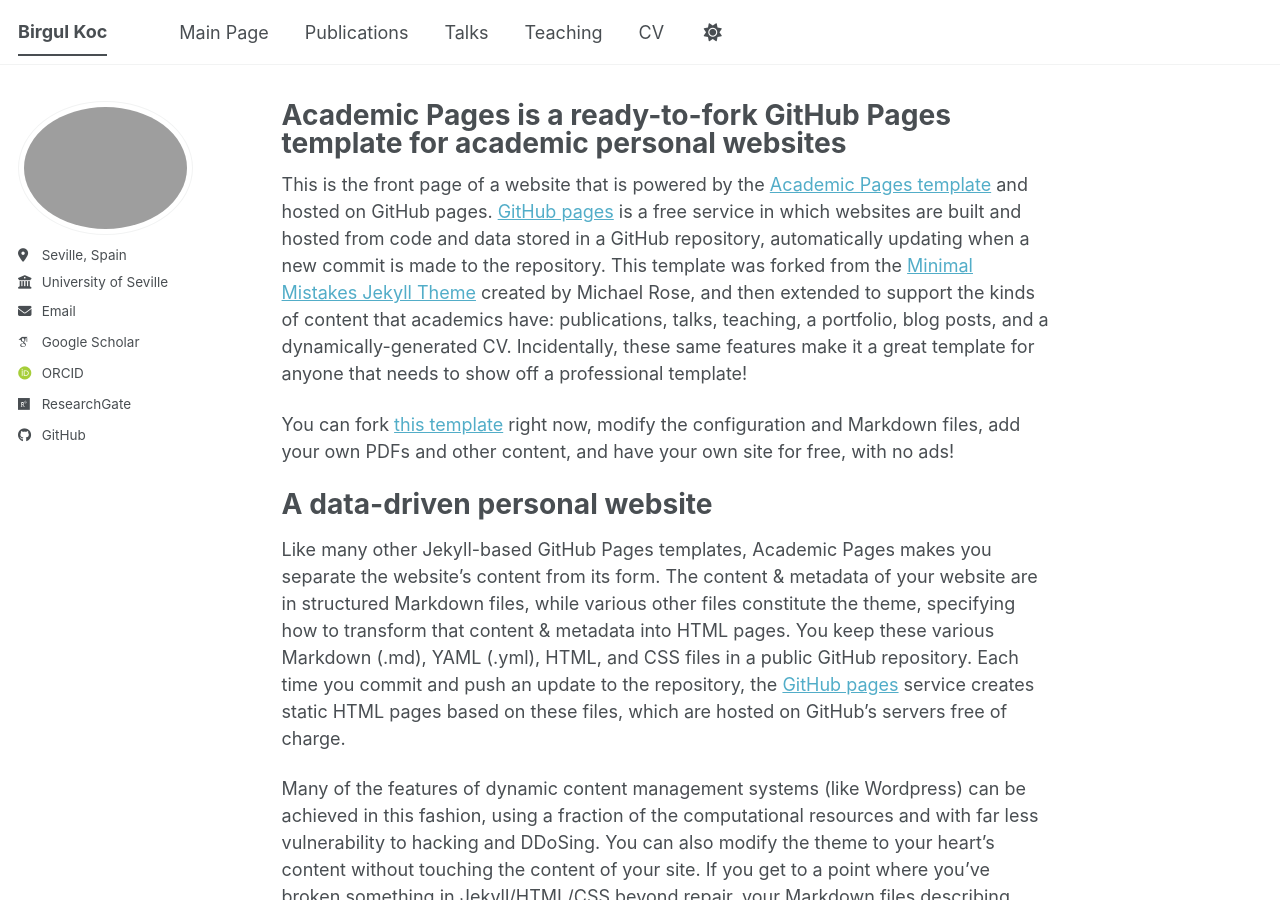
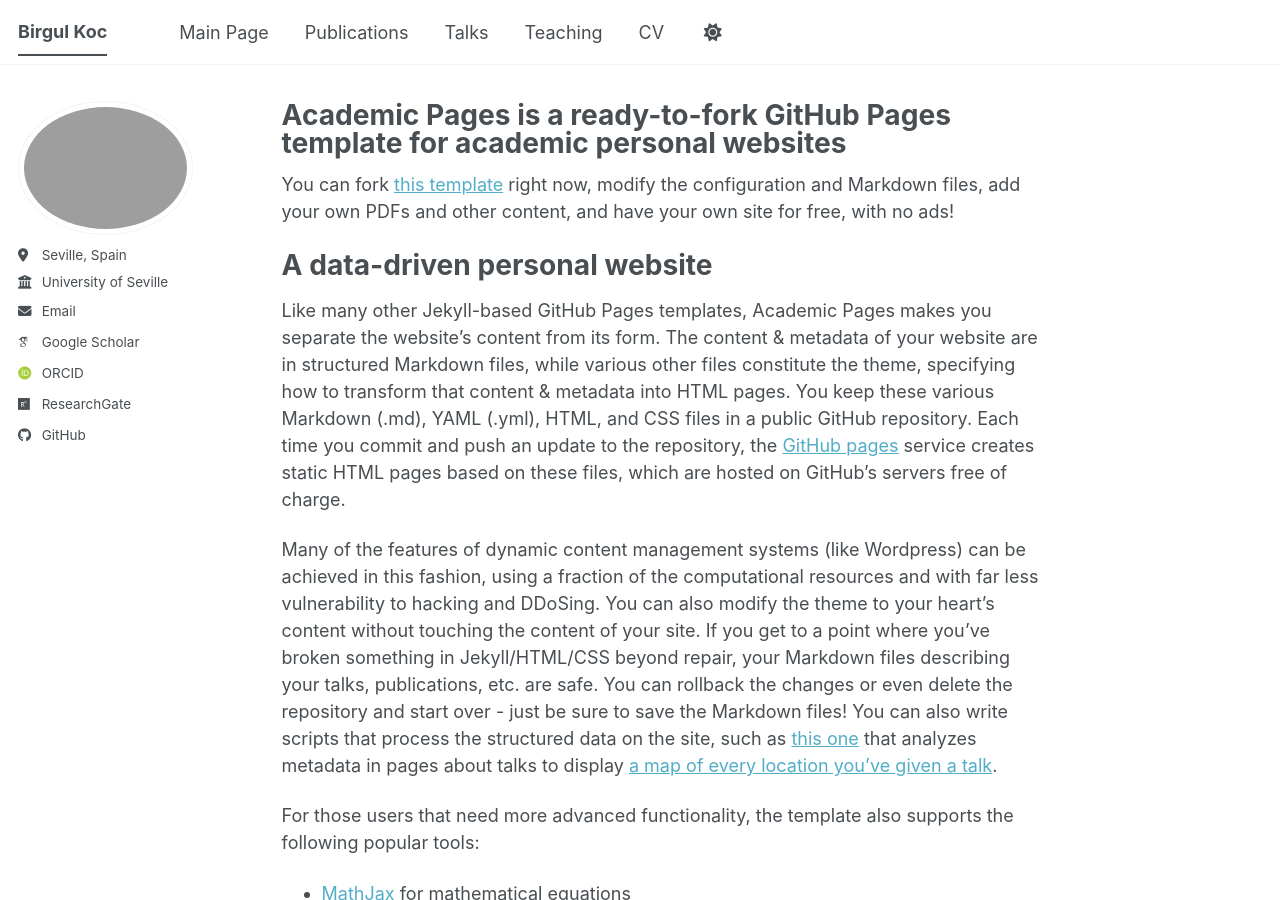
Before and after one commit to birgulkoc/birgulkoc.github.io, a Jekyll site: the page built from _pages/about.md, in a window 1280 px wide and 900 px high. Built offline with Jekyll 4.4.1, drawn with Linux system fonts in a browser that asks for light colours; some web fonts are replaced; a script bundle is joined from its source files by our own code; library files that are not in the unit come from our copies.

Commit message:
update, main page

```diff
--- a/_pages/about.md
+++ b/_pages/about.md
@@ -7,7 +7,6 @@
   - /about.html
 ---
 
-This is the front page of a website that is powered by the [Academic Pages template](https://github.com/academicpages/academicpages.github.io) and hosted on GitHub pages. [GitHub pages](https://pages.github.com) is a free service in which websites are built and hosted from code and data stored in a GitHub repository, automatically updating when a new commit is made to the repository. This template was forked from the [Minimal Mistakes Jekyll Theme](https://mmistakes.github.io/minimal-mistakes/) created by Michael Rose, and then extended to support the kinds of content that academics have: publications, talks, teaching, a portfolio, blog posts, and a dynamically-generated CV. Incidentally, these same features make it a great template for anyone that needs to show off a professional template!
 
  You can fork [this template](https://github.com/academicpages/academicpages.github.io) right now, modify the configuration and Markdown files, add your own PDFs and other content, and have your own site for free, with no ads!
 
```
